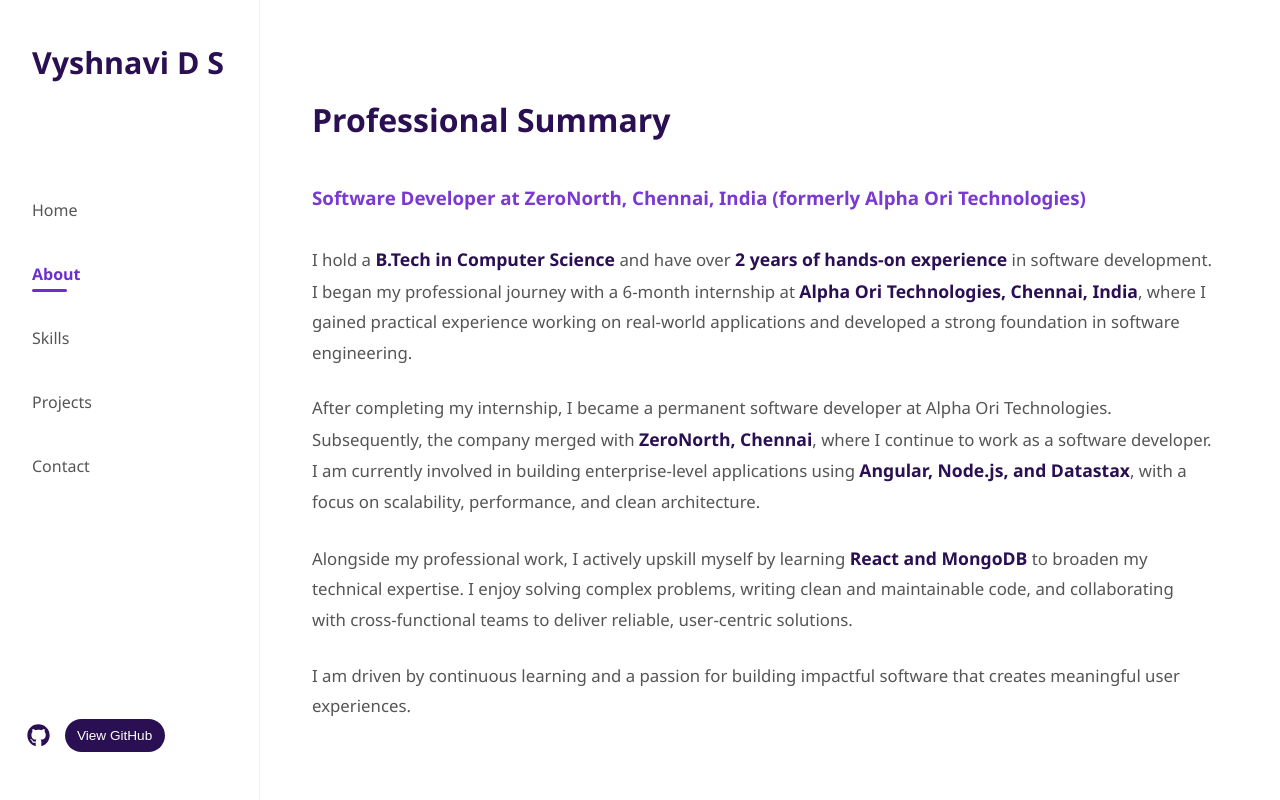
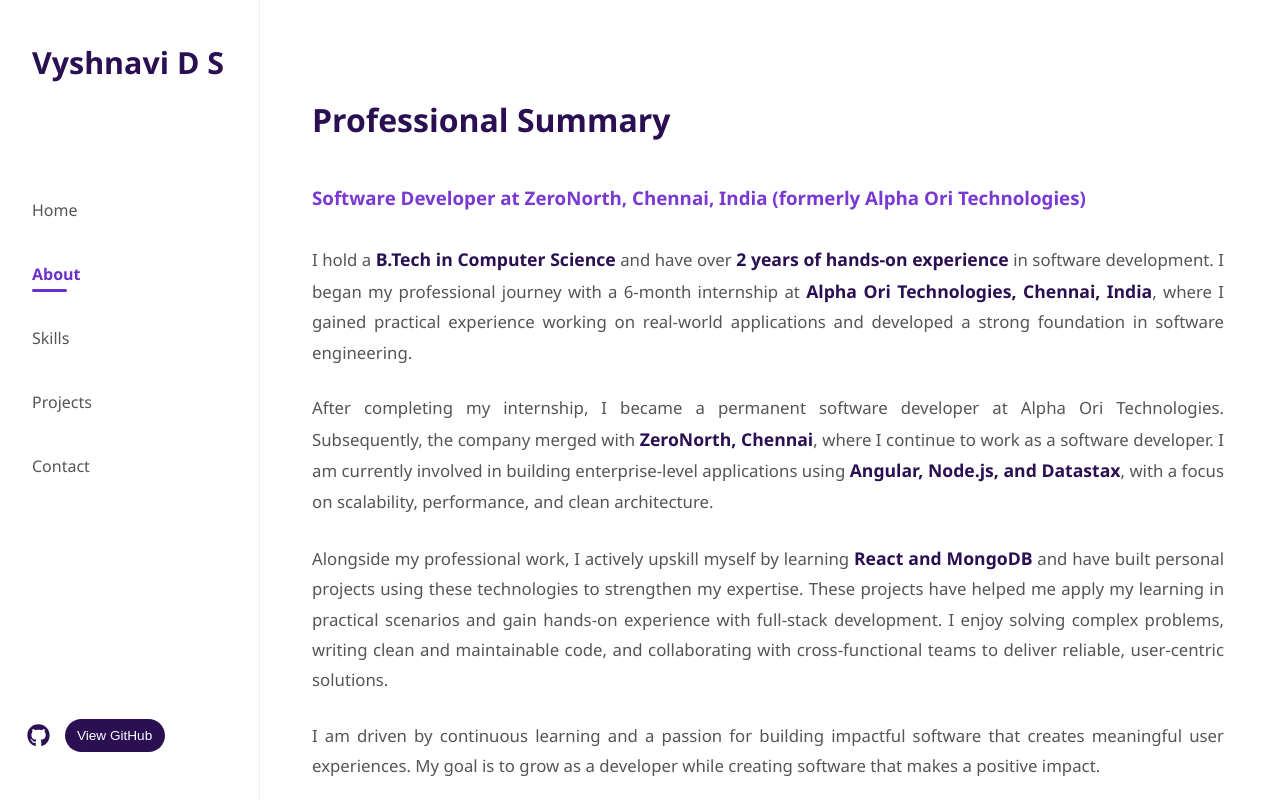
Before and after one commit to vyshnavids75-cell/portfolio, a React (Vite) app: page / in a window 1280 px wide. Both pictures are taken after a click on the element "About". Built offline with nearby package versions, Linux system fonts and the light colour scheme.

Commit message:
Code changes in About and Home ui

```diff
--- a/src/components/About.tsx
+++ b/src/components/About.tsx
@@ -30,7 +30,8 @@ const About: React.FC = () => {
 
         <p className="about-text">
           Alongside my professional work, I actively upskill myself by learning{" "}
-          <strong>React and MongoDB</strong> to broaden my technical expertise.
+          <strong>React and MongoDB</strong> and have built personal projects using these technologies to strengthen my expertise.
+          These projects have helped me apply my learning in practical scenarios and gain hands-on experience with full-stack development.
           I enjoy solving complex problems, writing clean and maintainable code,
           and collaborating with cross-functional teams to deliver reliable,
           user-centric solutions.
@@ -39,6 +40,7 @@ const About: React.FC = () => {
         <p className="about-text">
           I am driven by continuous learning and a passion for building impactful
           software that creates meaningful user experiences.
+          My goal is to grow as a developer while creating software that makes a positive impact.
         </p>
       </div>
 
--- a/src/components/styles/About.css
+++ b/src/components/styles/About.css
@@ -9,7 +9,7 @@
   }
 
   .about-container {
-    max-width: 900px;
+    max-width: 1100px;
   }
 
   .about-title {
@@ -41,6 +41,7 @@
     line-height: 1.8;
     color: #555;
     margin-bottom: 1.6rem;
+    text-align: justify;
   }
 
   .about-text strong {
--- a/src/components/styles/Home.css
+++ b/src/components/styles/Home.css
@@ -55,6 +55,7 @@
     max-width: 100%;
     margin-bottom: 3rem;
     margin-top: 2rem;
+    text-align: justify;
   }
 
   .home-button {
```
